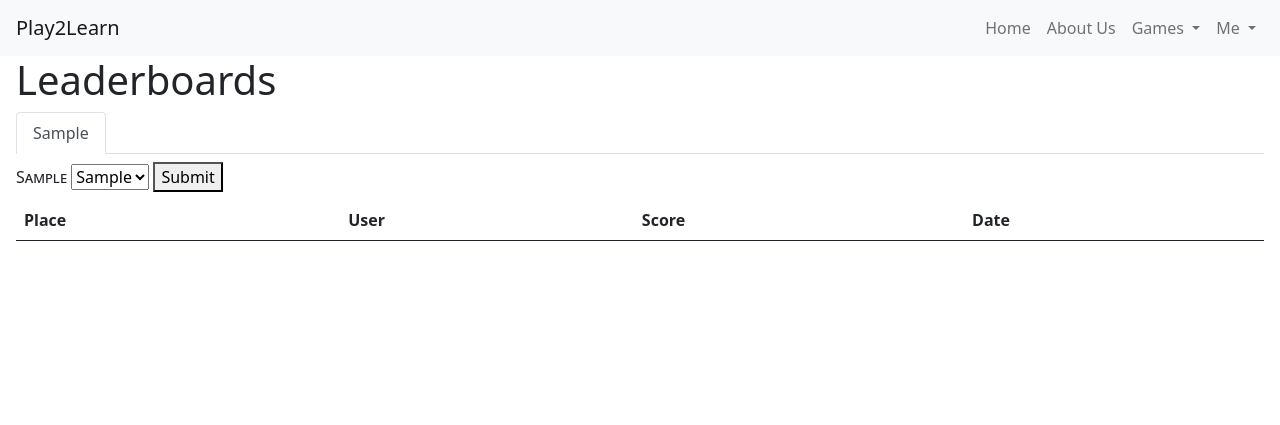
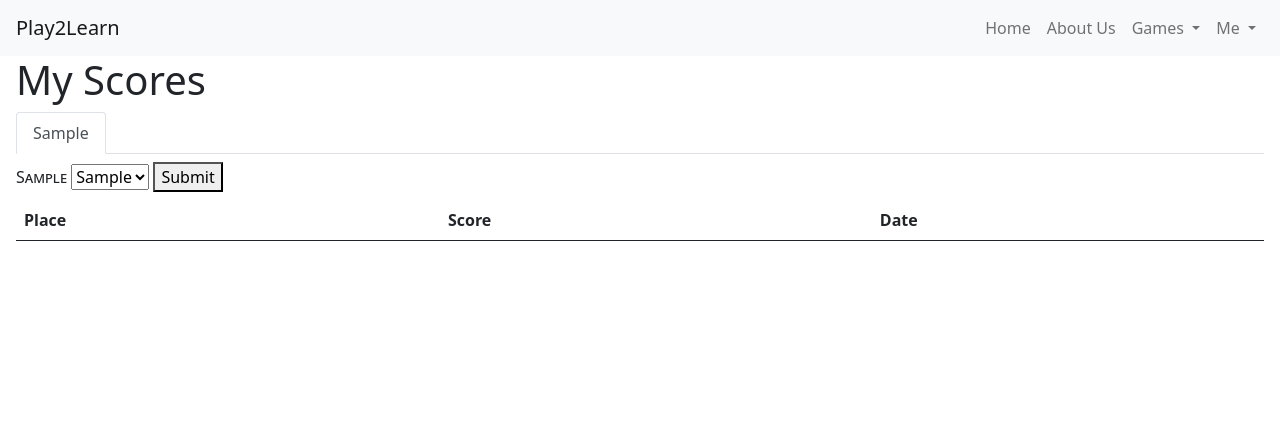
Before and after one commit to jaredmdunn/p2l_django_vue, a Django app: a page that uses templates/games/score_list.html in a window 1280 px wide. Shown: the top 425 px of the page. Run offline with Django 3.2, Linux system fonts and the light colour scheme; a user stored in the database is signed in; tables that the repository leaves empty hold one stand-in row (values such as "Sample post"); lists and menus that the app fills with data are empty; some libraries are stand-ins or nearby versions.

Commit message:
Add check to ScoreListView to see if on my-scores page, adjust score_list template

```diff
--- a/games/views.py
+++ b/games/views.py
@@ -42,6 +42,17 @@ class ScoreListView(ListView):
                 parameter_values__value__iexact=value,
                 parameter_values__parameter__slug=param
             )
+
+        # initialize normal leaderboards tab_path
+        tab_path = 'games:leaderboards'
+
+        # if on my-scores page, update tab_path and filter scores by user
+        if '/account' in self.request.path_info:
+            tab_path = 'users:my-scores'
+            scores = scores.filter(user=self.request.user)
+            context['is_my_scores'] = True
+
+        context['tab_path'] = tab_path
 
         scores = scores.prefetch_related('user')
 
--- a/templates/games/score_list.html
+++ b/templates/games/score_list.html
@@ -5,14 +5,18 @@
 {% block title %}Leaderboards{% endblock %}
 
 {% block main %}
-  <h1>Leaderboards</h1>
+  {% if is_my_scores %}
+    <h1>My Scores</h1>
+  {% else %}
+    <h1>Leaderboards</h1>
+  {% endif %}
   <ul class="nav nav-tabs">
     {% for game in game_list %}
       <li class="nav-item">
         <a class="nav-link
         {% if active_game.game == game.game %}
           active
-        {% endif %}" href="{% url 'games:leaderboards' game.slug %}">{{ game.game }}</a>
+        {% endif %}" href="{% url tab_path game.slug %}">{{ game.game }}</a>
       </li>
     {% endfor %}
   </ul>
@@ -37,7 +41,9 @@
   <table class="table table-responsive table-striped">
     <thead>
       <th>Place</th>
-      <th>User</th>
+      {% if not is_my_scores %}
+        <th>User</th>
+      {% endif %}
       <th>Score</th>
       <th>Date</th>
     </thead>
@@ -46,7 +52,9 @@
       {% for score in scores %}
         <tr>
           <td>{{ forloop.counter }}</td>
-          <td>{{ score.user }}</td>
+          {% if not is_my_scores %}
+            <td>{{ score.user }}</td>
+          {% endif %}
           <td>{{ score.score }}</td>
           <td>{{ score.created }}</td>
         </tr>
```
Also changed, not shown: games/urls.py (line endings or trailing spaces), users/urls.py (line endings or trailing spaces).
